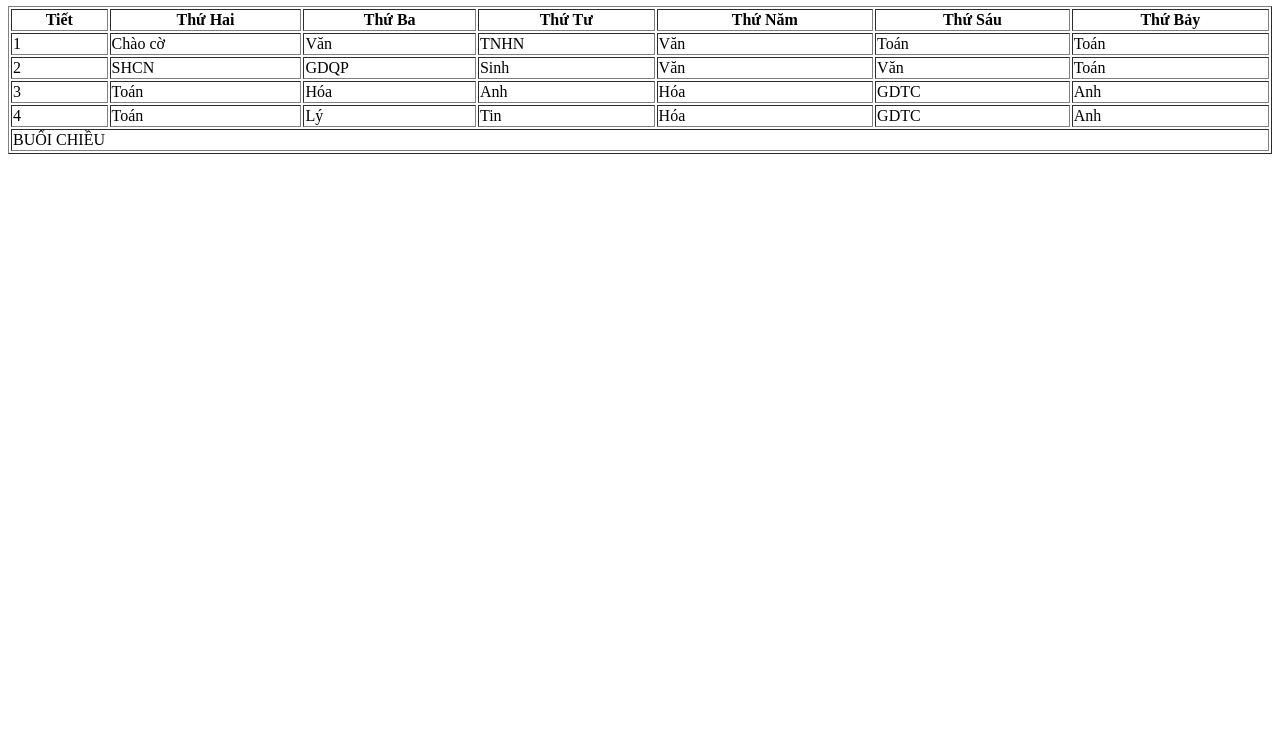
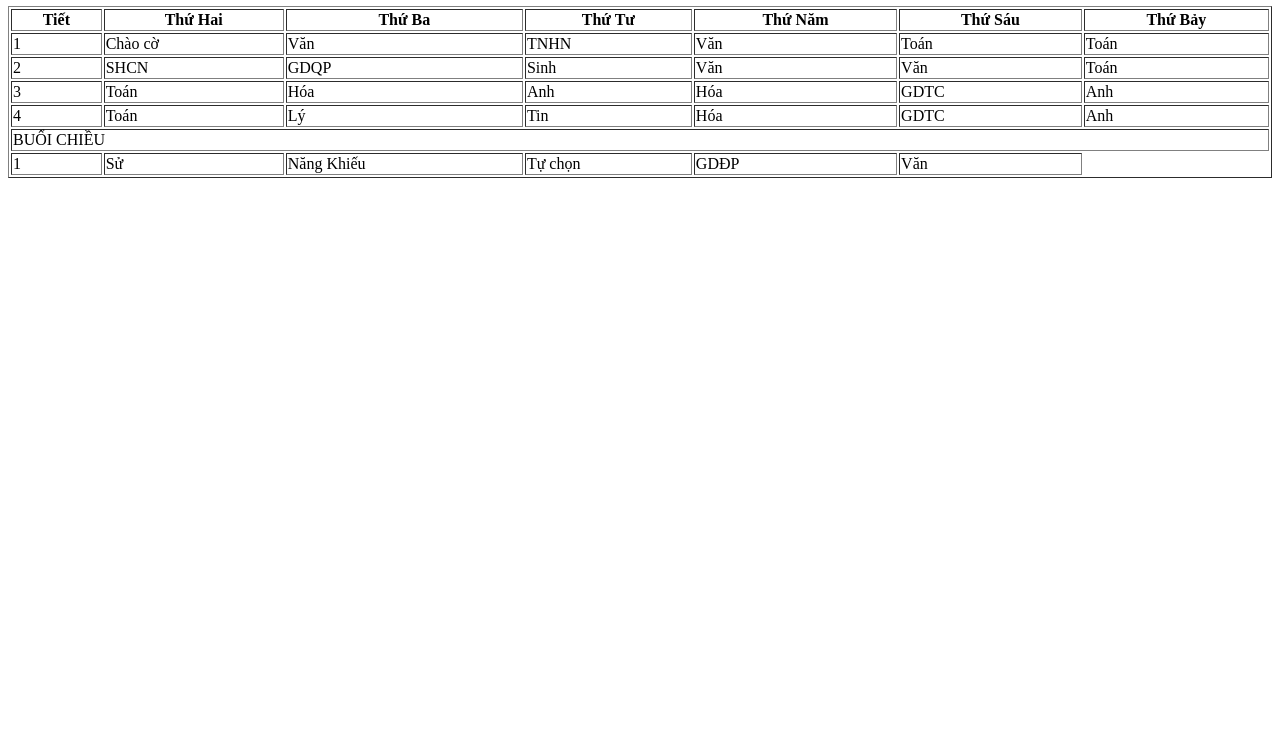
Before and after one commit to 32phamtanphat-max/tinhoc12, a plain HTML site: page index.html in a window 1280 px wide. Shown: the part 60-800 px from the top of the page. Drawn offline with Linux system fonts and the light colour scheme.

Commit message:
Update index.html

```diff
--- a/index.html
+++ b/index.html
@@ -21,6 +21,9 @@
         <td>4</td> <td>Toán</td> <td>Lý</td> <td>Tin</td> <td>Hóa</td> <td>GDTC</td> <td>Anh</td>
       </tr>
       <td colspan = "7">BUỔI CHIỀU</td>
+      <tr>
+        <td>1</td> <td>Sử</td> <td>Năng Khiếu</td> <td>Tự chọn</td> <td>GDĐP</td> <td>Văn</td>
+      </tr>
     </table>
   </body>
 </html>
```
